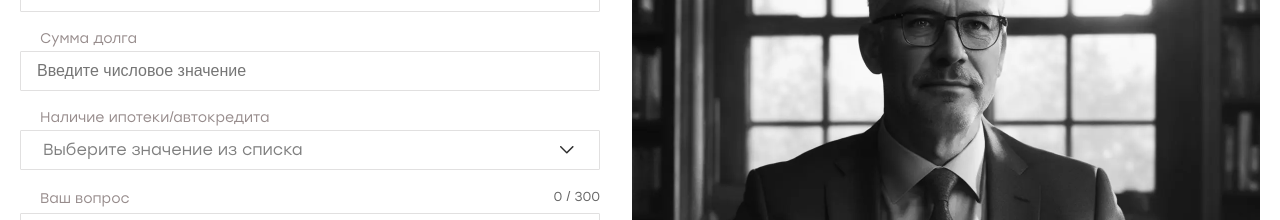
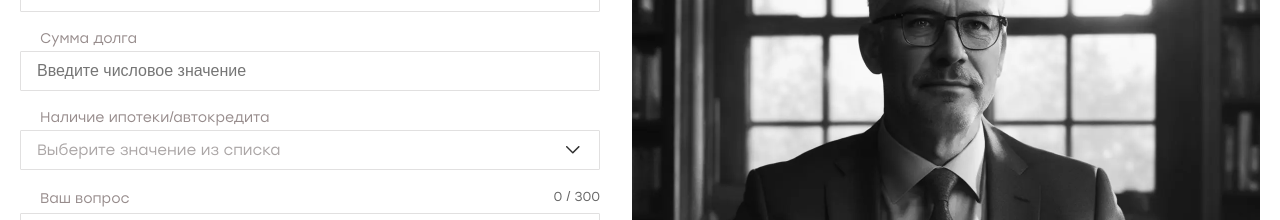
Before and after one commit to romatimanov/dom-bankrotstva, a Next.js app: page / in a window 1280 px wide. Shown: the part 5100-5320 px from the top of the page. Built offline with nearby package versions, Linux system fonts and the light colour scheme.

Commit message:
change select

```diff
--- a/src/app/components/asnwer.tsx
+++ b/src/app/components/asnwer.tsx
@@ -142,10 +142,16 @@ export function Asnwer() {
                     border: '1px solid #E1E0E0',
                     borderRadius: 1,
                     boxShadow: 'none',
-                    padding: '1px 12px',
+                    padding: '1px 6px',
+                    cursor: 'pointer',
                     '&:hover': {
                       borderColor: '#E1E0E0'
                     }
+                  }),
+                  placeholder: (base: any) => ({
+                    ...base,
+                    color: 'var(--gray-400)',
+                    fontSize: '15px'
                   }),
                   dropdownIndicator: (base: any) => ({
                     ...base,
```
